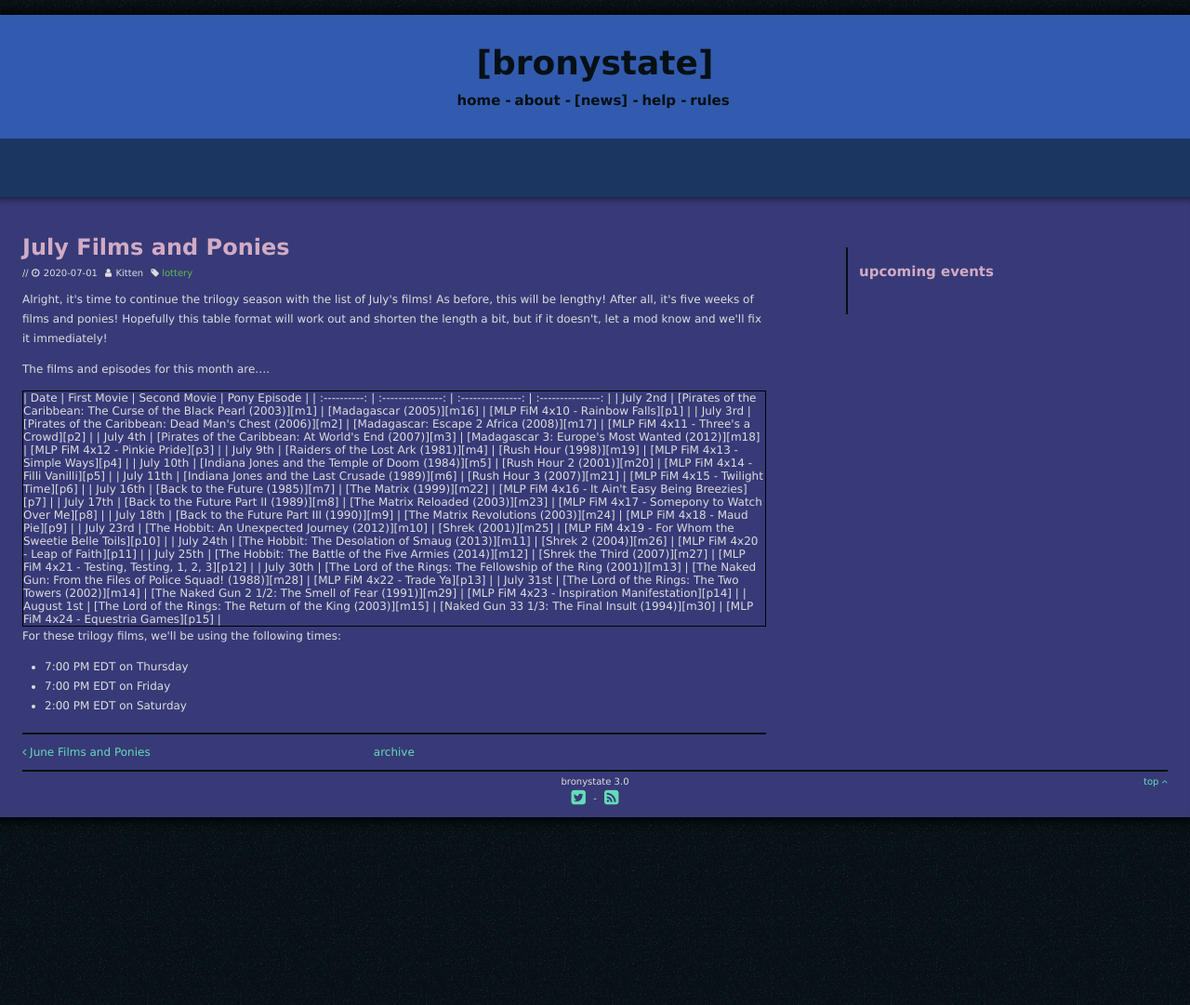
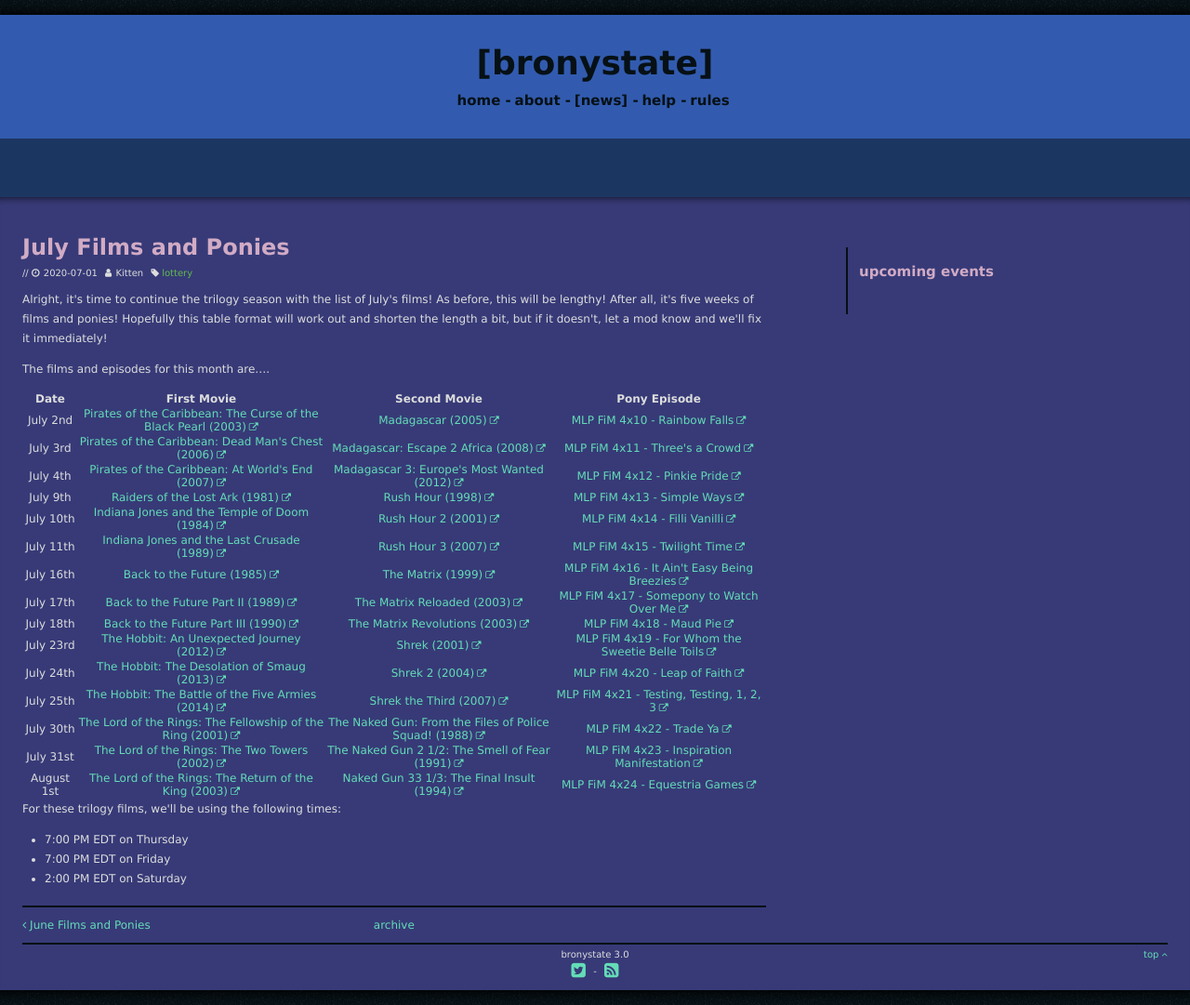
Before and after one commit to Bronystate/brstv3, a Jekyll site: the page built from _posts/2020-07-01-trilogies20winners-2.md, in a window 1280 px wide. Shown: the whole page at 93% size. Built offline with Jekyll 4.4.1, drawn with Linux system fonts in a browser that asks for light colours; nearby versions of some CDN libraries.

Commit message:
Update 2020-07-01-trilogies20winners-2.md

```diff
--- a/_posts/2020-07-01-trilogies20winners-2.md
+++ b/_posts/2020-07-01-trilogies20winners-2.md
@@ -9,7 +9,6 @@
 
 The films and episodes for this month are....
 
-<div style="border: 1px solid black;">
 | Date | First Movie | Second Movie | Pony Episode |
 | :----------: | :---------------: | :---------------: | :---------------: |
 | July 2nd | [Pirates of the Caribbean: The Curse of the Black Pearl (2003)][m1] | [Madagascar (2005)][m16] | [MLP FiM 4x10 - Rainbow Falls][p1] |
@@ -27,7 +26,6 @@
 | July 30th | [The Lord of the Rings: The Fellowship of the Ring (2001)][m13] | [The Naked Gun: From the Files of Police Squad! (1988)][m28] | [MLP FiM 4x22 - Trade Ya][p13] |
 | July 31st | [The Lord of the Rings: The Two Towers (2002)][m14] | [The Naked Gun 2 1/2: The Smell of Fear (1991)][m29] | [MLP FiM 4x23 - Inspiration Manifestation][p14] |
 | August 1st | [The Lord of the Rings: The Return of the King (2003)][m15] | [Naked Gun 33 1/3: The Final Insult (1994)][m30] | [MLP FiM 4x24 - Equestria Games][p15] |
-</div>
 
 
 For these trilogy films, we'll be using the following times:
```
